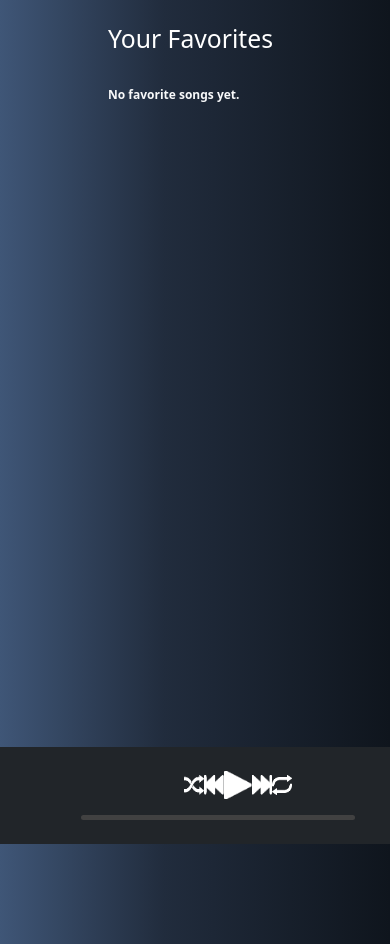
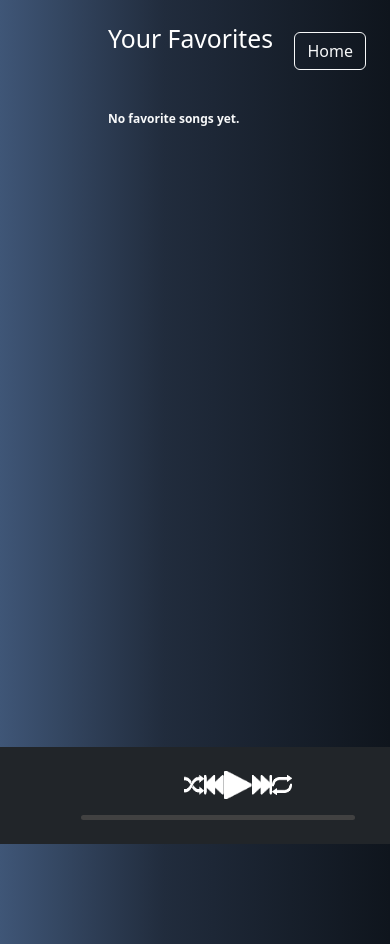
Before and after one commit to MauroTuzzolino/u3-w3-d5-test, a React (Vite) app: page /favorites in a window 390 px wide. Built offline with nearby package versions, Linux system fonts and the light colour scheme.

Commit message:
Aggiunti bottoni per il cambio pagina per schermi piccoli

```diff
--- a/src/components/FavoritesPage.jsx
+++ b/src/components/FavoritesPage.jsx
@@ -1,6 +1,7 @@
 import { useSelector, useDispatch } from "react-redux";
 import { removeFavorite } from "../redux/reducers/favoritesSlice";
 import { BsHeartFill } from "react-icons/bs";
+import { Link } from "react-router-dom";
 
 const FavoritesPage = () => {
   const favorites = useSelector((state) => state.favorites.items);
@@ -12,7 +13,12 @@ const FavoritesPage = () => {
 
   return (
     <main className="mainPage container px-4 py-4 ms-5" style={{ marginBottom: "100px", minHeight: "100vh" }}>
-      <h2 className="text-white mb-4">Your Favorites</h2>
+      <div className="d-flex justify-content-between align-items-center mb-4">
+        <h2 className="text-white mb-4">Your Favorites</h2>
+        <Link className="btn btn-outline-light d-flex align-items-center d-block d-lg-none " to="/">
+          Home
+        </Link>
+      </div>
 
       {favorites.length === 0 ? (
         <p className="text-light">No favorite songs yet.</p>
--- a/src/components/MainSection.jsx
+++ b/src/components/MainSection.jsx
@@ -1,10 +1,16 @@
 import MusicSection from "./MusicSection";
+import { Link } from "react-router-dom";
 
 const MainSection = () => {
   return (
     <main className="col-12 col-md-9 offset-md-3 mainPage" style={{ marginBottom: "100px" }}>
+      <div className="w-100 d-flex justify-content-end align-items-center px-5 pt-3 d-block d-lg-none">
+        <Link className="btn btn-outline-light d-flex align-items-center " to="/favorites">
+          Favorites
+        </Link>
+      </div>
       <div className="row">
-        <div className="col-9 col-lg-11 mainLinks d-none d-md-flex">
+        <div className="col-9 col-lg-11 mainLinks d-none d-lg-flex">
           <a href="#">TRENDING</a>
           <a href="#">PODCAST</a>
           <a href="#">MOODS AND GENRES</a>
--- a/src/components/PlayerBar.jsx
+++ b/src/components/PlayerBar.jsx
@@ -21,7 +21,6 @@ const PlayerBar = () => {
             {currentSong && (
               <>
                 <img src={currentSong.cover} alt={currentSong.title} style={{ width: 50, height: 50, objectFit: "cover", marginRight: 10 }} />
-
                 <div>{currentSong.title}</div>
               </>
             )}
```
